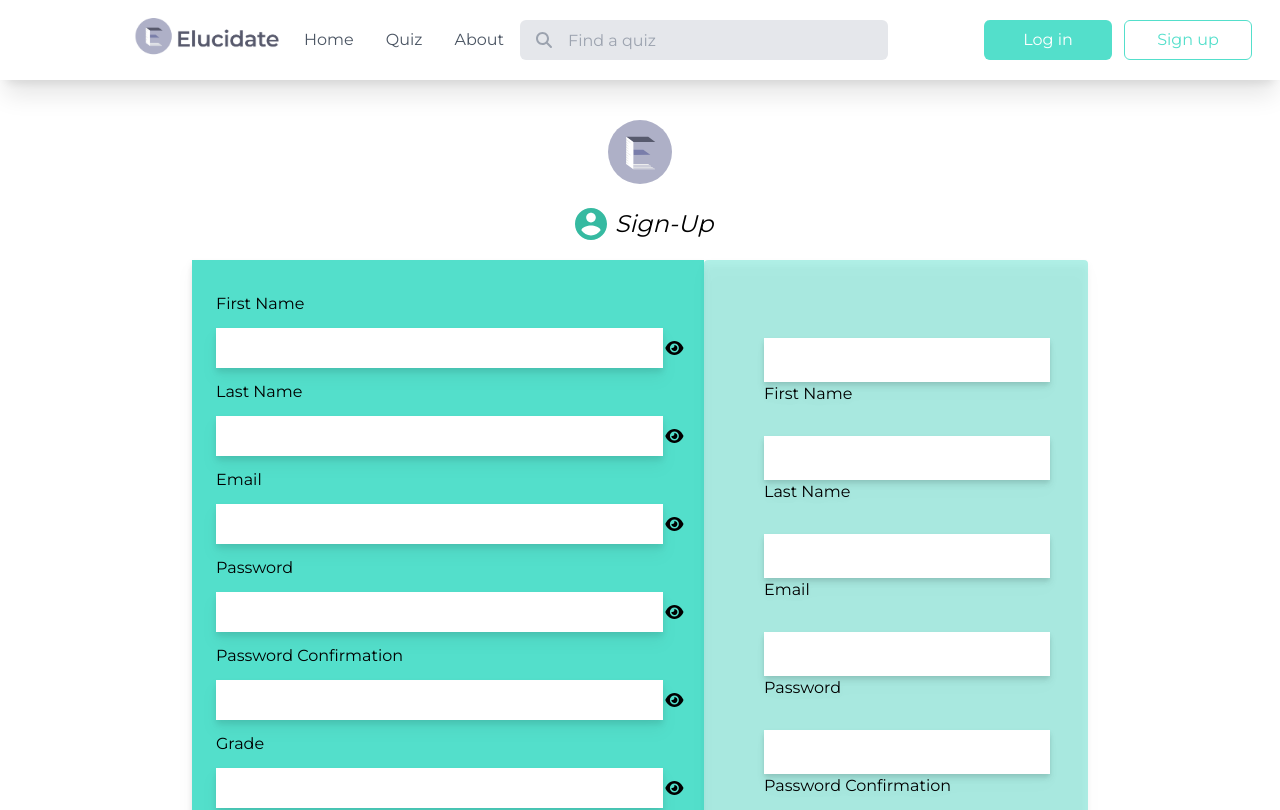
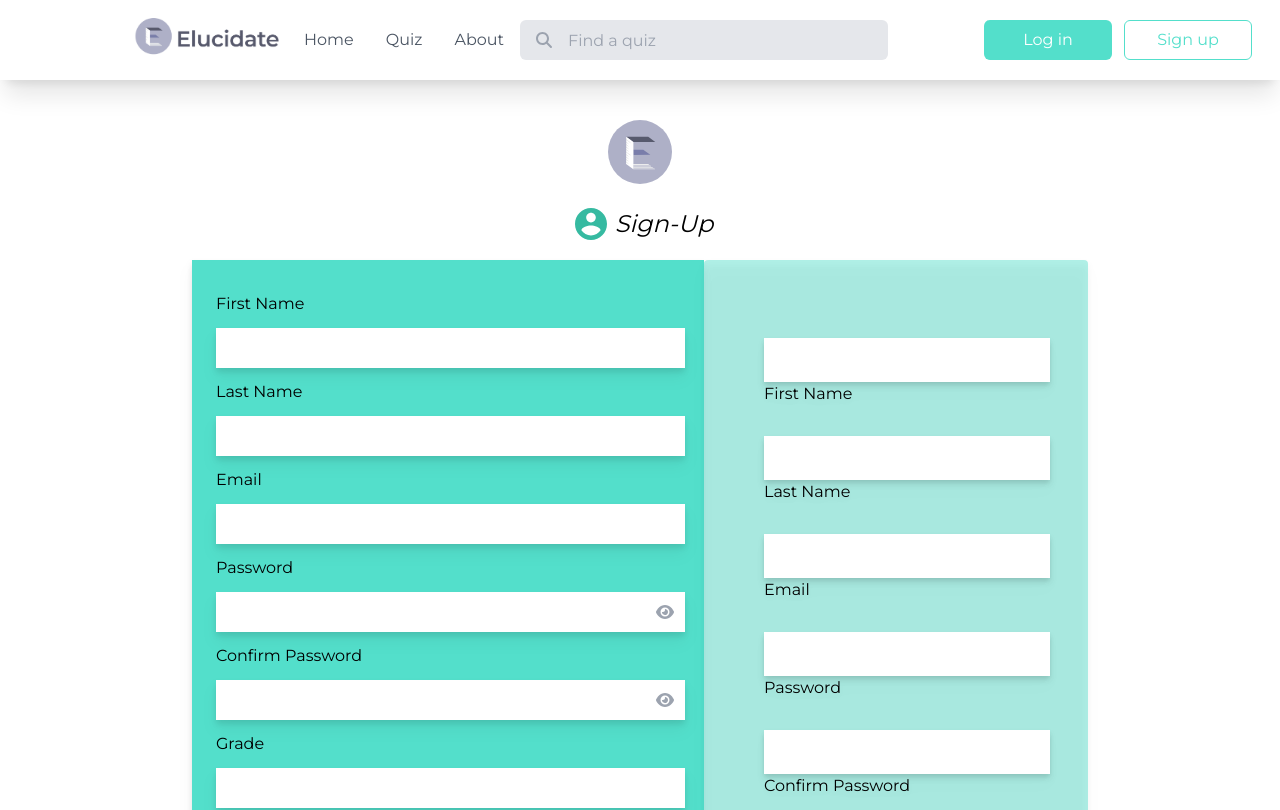
Before and after one commit to codersforcauses/elucidate, a Nuxt app in the folder client/: page /signup in a window 1280 px wide. Shown: the top 810 px of the page. Built offline with nearby package versions, Linux system fonts and the light colour scheme.

Commit message:
replace svg with font awesome

```diff
--- a/client/components/InputField.vue
+++ b/client/components/InputField.vue
@@ -19,8 +19,11 @@
           v-model="inputValue"
         />
         <font-awesome-icon
+          v-if="isPassword"
           :icon="['fas', 'fa-eye']"
-          class="w-6 text-grey-400"
+          @mouseover="clickCheck"
+          @mouseleave="clickCheck"
+          class="w-6 mx-2 absolute top-auto left-auto bottom-auto right-0 text-gray-400"
         />
       </div>
       <span class="text-red">{{ errors[0] }}</span>
--- a/client/pages/signup.vue
+++ b/client/pages/signup.vue
@@ -6,7 +6,7 @@
       <TealBox>
         <ValidationObserver v-slot="{ invalid }" class="w-full">
           <form @submit.prevent="onSubmit" class="flex flex-col w-11/12 mx-6 my-8">
-            <InputField  v-for="field in fields"
+            <InputField v-for="field in fields"
             :key="field.index"
             :fieldName="field.name"
             :fieldType="field.type"
@@ -55,7 +55,7 @@ export default{
       { name: "Last Name", type: "text", isPassword: false, index: count++, id:"lastname", rules:"required" },
       { name: "Email", type: "text", isPassword: false, index: count++, id:"email", rules:"required|email"},
       { name: "Password", type: "text", isPassword: true, index: count++, id:"password", rules:"required|min:6"},
-      { name: "Password Confirmation", type: "text", isPassword: true, index: count++, id:"confirm", rules:"required|password:@password" },
+      { name: "Confirm Password", type: "text", isPassword: true, index: count++, id:"confirm", rules:"required|password:@password" },
       { name: "Grade", type: "text", isPassword: false, index: count++, id:"grade", rules:"required" },
     ]
   }),
```
